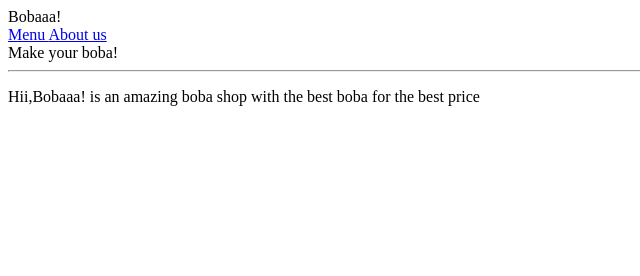
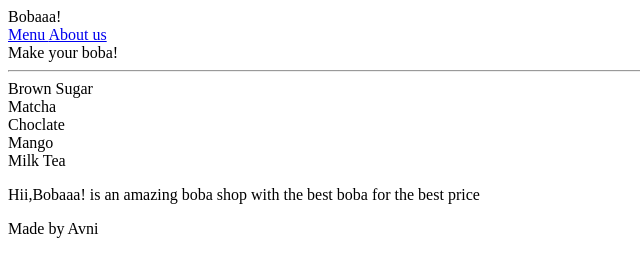
Before and after one commit to avni123456/i-want-free-boba, a plain HTML site: page index.html in a window 1280 px wide. Shown: the whole page, without its empty margins (0-640 px from the left). Drawn offline with Linux system fonts and the light colour scheme.

Commit message:
fished html

```diff
--- a/index.html
+++ b/index.html
@@ -31,28 +31,28 @@
                     <div class="menu-items">
                         <div class="item">
                             <span class="boba-name">
-
+                                Brown Sugar
                             </span>
                             <div class="boba-color"
                         </div>
                         <div class="item">
                             <span class="boba-name">
-
+                                Matcha
                             </span>
                             <div class="boba-color"
                         </div><div class="item">
                             <span class="boba-name">
-
+                                Choclate
                             </span>
                             <div class="boba-color"
                         </div><div class="item">
                             <span class="boba-name">
-
+                                Mango
                             </span>
                             <div class="boba-color"
                         </div><div class="item">
                             <span class="boba-name">
-
+                                Milk Tea
                             </span>
                             <div class="boba-color"
                         </div>
@@ -67,7 +67,9 @@
 
         </main>
         <footer>
-
+            <span>
+                Made by Avni
+            </span>
         </footer>
     </body>
 </html>
```
